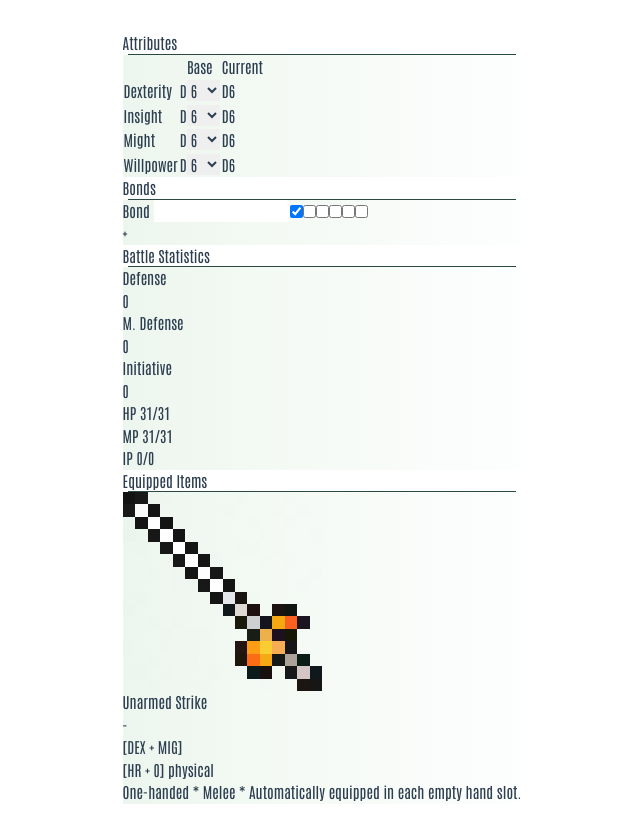
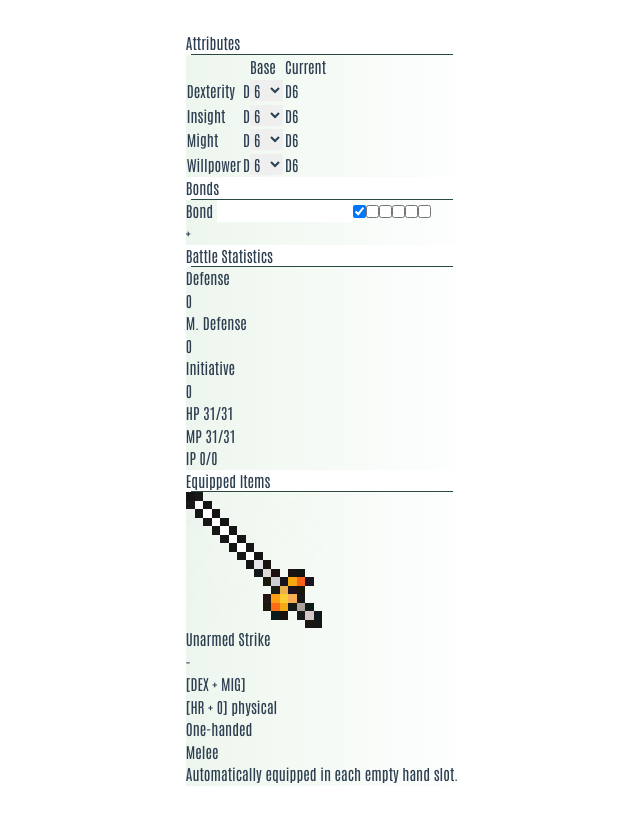
Before and after one commit to BanterTheGreat/fabula-ultima-builder, a Vue app: page / in a window 1280 px wide. Shown: the whole page, without its empty margins (318-958 px from the left). Built offline with nearby package versions, Linux system fonts and the light colour scheme.

Commit message:
Got it to mostly work

```diff
--- a/src/components/weapon-display.vue
+++ b/src/components/weapon-display.vue
@@ -38,7 +38,7 @@ function GetWeapon(): Weapon {
 
 <template>
 <div class="grid grid-rows-2 grid-cols-7">
-  <div class="row-span-2 bg-white items-center justify-center flex">
+  <div class="row-span-2 bg-white items-center justify-center flex border-fabula-green border-r-2">
     <!-- Image -->
     <!-- We need a method that converts a weapon with a certain Id to the specific filename. -->
     <img id="weapon_image" class="object-fill" src="@/assets/rapier.webp" alt="rapier">
@@ -60,8 +60,16 @@ function GetWeapon(): Weapon {
     {{ FormatDamage(weapon) }}
   </div>
 
-  <div class="col-span-6 items-center justify-center flex font-fabula-header">
-    {{ FormatHands(weapon) }} * {{ FormatRange(weapon) }} * {{ FormatQuality(weapon) }}
+  <div class="col-span-2 items-center justify-center flex font-fabula-header text-sm bg-white border-fabula-green border-t-2">
+    {{ FormatHands(weapon) }}
+  </div>
+
+  <div class="col-span-1 items-center justify-center flex font-fabula-header text-sm bg-white border-fabula-green border-t-2">
+    {{ FormatRange(weapon) }}
+  </div>
+
+  <div class="col-span-3 items-center justify-center flex font-fabula-header text-sm bg-white border-fabula-green border-t-2">
+    {{ FormatQuality(weapon) }}
   </div>
 
 </div>
```
